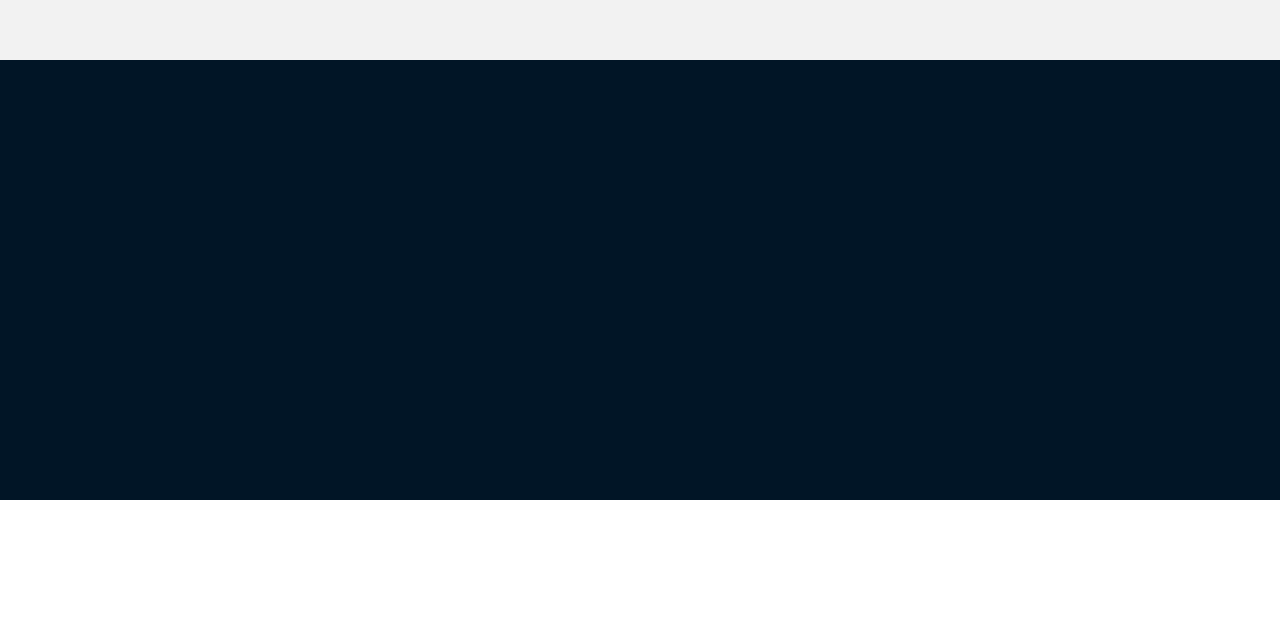
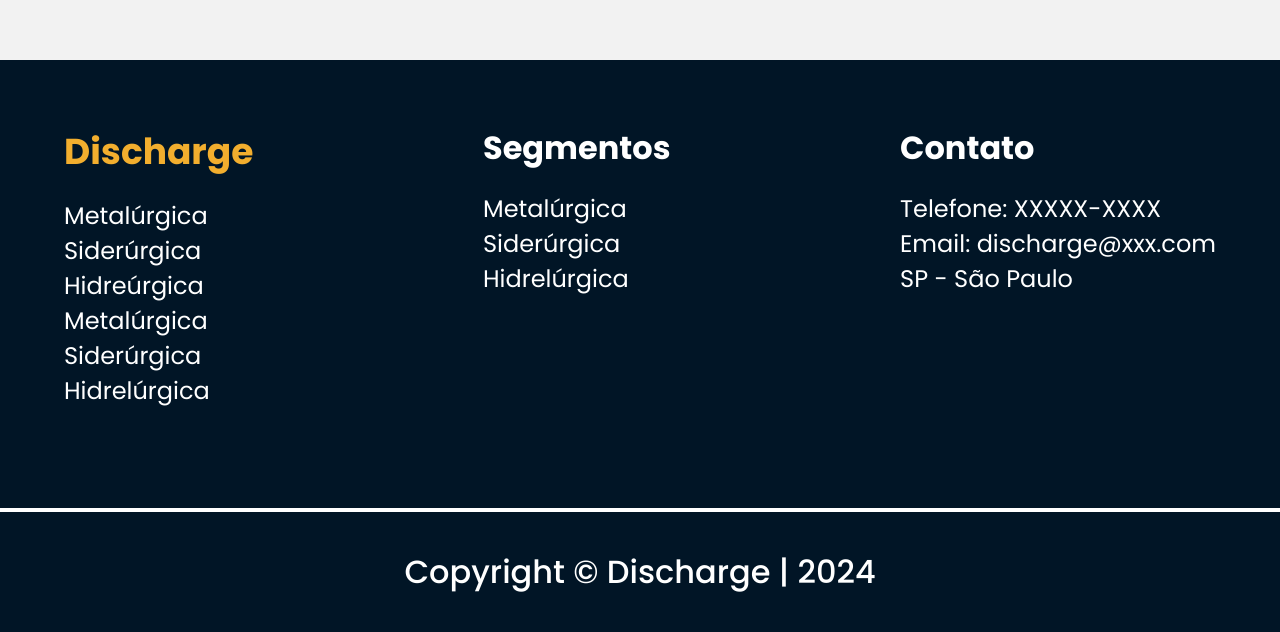
Before and after one commit to Grupo-5-High-Five/discharge-web, a plain HTML site: page application/public/html/index.html in a window 1280 px wide. Shown: the part 3204-3836 px from the top of the page. Before the commit the page ends 3704 px from the top, so only its background shows below. Drawn offline with Linux system fonts and the light colour scheme.

Commit message:
Adicionando primeira versão do footer

```diff
--- a/application/public/css/style.css
+++ b/application/public/css/style.css
@@ -259,7 +259,7 @@ nav {
     width: 100%;
     height: 100%;
     object-fit: cover;
-    clip-path: polygon(100% 0%, 100% 50%, 100% 100%, 30% 100%, 0 49%, 30% 0);
+    clip-path: polygon(100% 0%, 100% 50%, 100% 100%, 30% 100%, 0 50%, 30% 0);
   }
 }
 
@@ -269,6 +269,59 @@ nav {
 }
 
 .footer{
-  height: 55vh;
+  height: 40vh;
   background-color: var(--azulBackground);
+  display: flex;
+  justify-content: space-between;
+  padding: 5%;
+
+  .discharge{
+    color: var(--amareloDischarge);
+    font-size: 36px;
+  }
+
+
+  /*Checar também se é possível fazer sem margem ou se é necessário */
+  h1{
+    display: flex;
+    font-size: 32px;
+    color: #ffffff;
+    margin-bottom: 1.2rem;
+  }
+
+  p{
+    font-size: 24px;
+    color: #ffffff;
+  }
+
+  .topicos{
+    display: flex;
+    flex-direction: column;
+  }
+
 }
+
+.separacao-footer{
+  width: 100vw;
+  height: 0.5vh;
+  background-color: #ffffff;
+}
+
+.copyright{
+  height: 15vh;
+  background-color: var(--azulBackground);
+  display: flex;
+  align-items: center;
+  justify-content: center;
+  text-align: center;
+
+  h1{
+    color: #ffffff;
+    font-size: 32px;
+    font-weight: 500;
+  }
+
+
+
+
+}
--- a/application/public/html/index.html
+++ b/application/public/html/index.html
@@ -121,6 +121,32 @@
       </section>
       <section class="contato"></section>
     </main>
-    <footer class="footer"></footer>
+    <footer class="footer">
+      <div class="topicos">
+        <div class="titulo-topicos">
+          <h1 class="discharge">Discharge</h1>
+        </div>
+        <p>Metalúrgica</p>
+        <p>Siderúrgica</p>
+        <p>Hidreúrgica</p>
+        <p>Metalúrgica</p>
+        <p>Siderúrgica</p>
+        <p>Hidrelúrgica</p>
+      </div>
+      <div class="topicos">
+        <h1>Segmentos</h1>
+        <p>Metalúrgica</p>
+        <p>Siderúrgica</p>
+        <p>Hidrelúrgica</p>
+      </div>
+      <div class="topicos">
+        <h1>Contato</h1>
+        <p>Telefone: XXXXX-XXXX</p>
+        <p>Email: discharge@xxx.com</p>
+        <p>SP - São Paulo</p>
+      </div>
+    </footer>
+    <div class="separacao-footer"></div>
+    <div class="copyright"><h1>Copyright © Discharge | 2024</h1></div>
   </body>
 </html>
```
